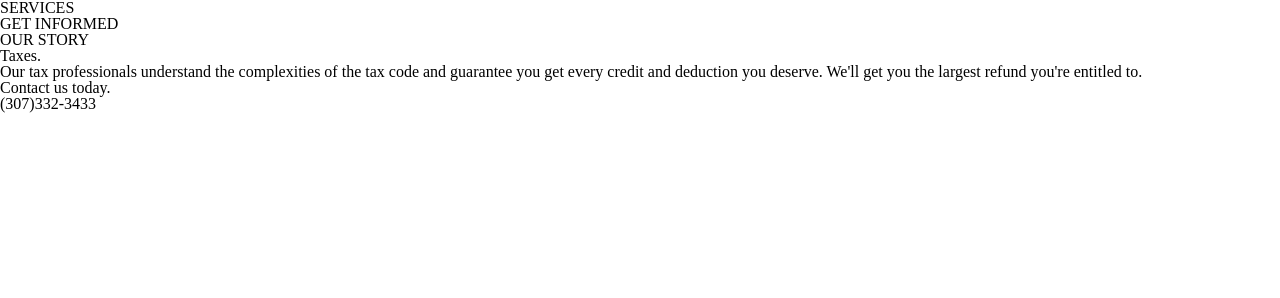
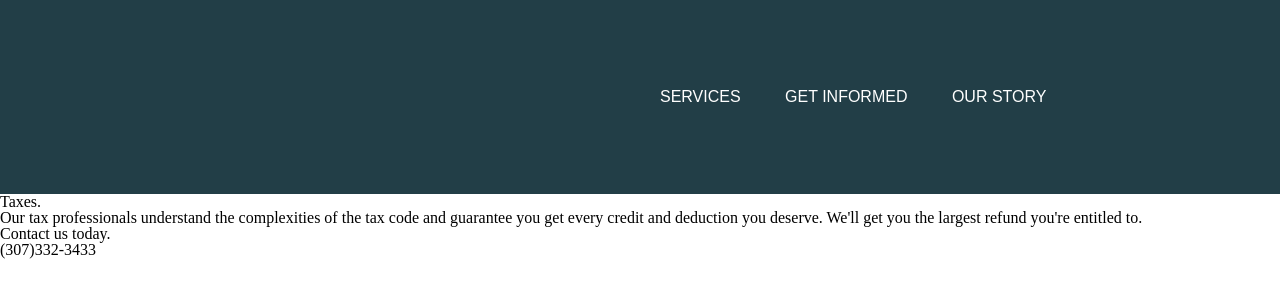
Before and after one commit to acortega86/windoms, a plain HTML site: page index.html in a window 1280 px wide. Drawn offline with nearby package versions, Linux system fonts and the light colour scheme; files whose address does not match are found by name.

Commit message:
Positioned links in navbar
positioned links to right side of navbar div.

```diff
--- a/stylesheets/_sass/main.scss
+++ b/stylesheets/_sass/main.scss
@@ -2,3 +2,39 @@
 
 //IMPORTS
 @import 'helpers/reset';
+
+//VARIABLES
+
+
+//IDS
+body {
+    overflow-x:hidden;
+}
+
+#container {
+  margin: 0px 0px 0px 0px;
+
+}
+
+#navBar {
+  height: 194px;
+  width: 100%;
+  background-color: #223E47;
+}
+
+#navBar ul {
+    float: right;
+    height: 100%;
+    width: 50%;
+    color: #FFF;
+    font-family: "kollektif", sans-serif;
+    cursor: pointer;
+}
+
+#navBar ul li {
+    text-align: left;
+    line-height: 194px;
+    padding: 20px;
+    display: inline;
+
+}
```
Also changed, not shown: stylesheets/css/main.css.
